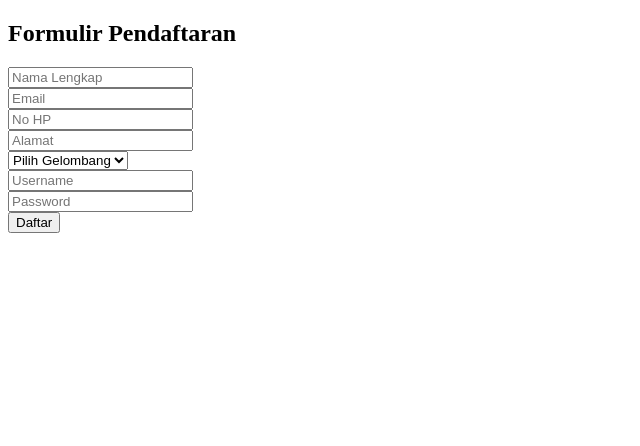
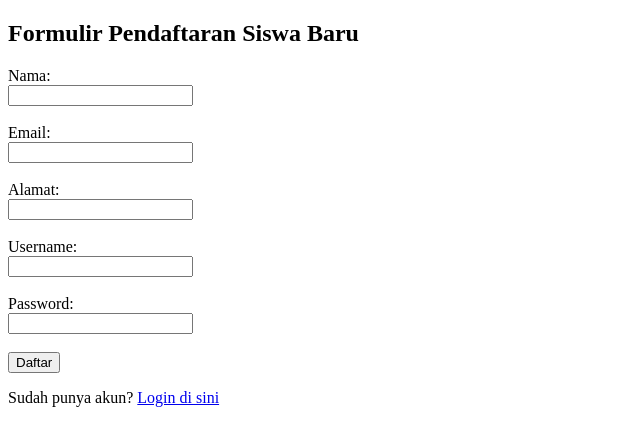
Before and after one commit to Mh250801/ppdb-web, a plain HTML site: page register.html in a window 1280 px wide. Shown: the whole page, without its empty margins (0-640 px from the left). Drawn offline with Linux system fonts and the light colour scheme.

Commit message:
Update register.html

```diff
--- a/register.html
+++ b/register.html
@@ -2,23 +2,29 @@
 <html lang="id">
 <head>
     <meta charset="UTF-8">
-    <title>Registrasi</title>
+    <meta name="viewport" content="width=device-width, initial-scale=1.0">
+    <title>Pendaftaran PPDB</title>
 </head>
 <body>
-    <h2>Formulir Pendaftaran</h2>
-    <form method="POST">
-        <input type="text" name="nama" placeholder="Nama Lengkap" required><br>
-        <input type="email" name="email" placeholder="Email" required><br>
-        <input type="text" name="no_hp" placeholder="No HP" required><br>
-        <input type="text" name="alamat" placeholder="Alamat" required><br>
-        <select name="gelombang" required>
-            <option value="">Pilih Gelombang</option>
-            <option value="Gelombang 1">Gelombang 1</option>
-            <option value="Gelombang 2">Gelombang 2</option>
-        </select><br>
-        <input type="text" name="username" placeholder="Username" required><br>
-        <input type="password" name="password" placeholder="Password" required><br>
-        <button type="submit">Daftar</button>
+    <h2>Formulir Pendaftaran Siswa Baru</h2>
+    <form action="/register" method="post">
+        <label>Nama:</label><br>
+        <input type="text" name="nama" required><br><br>
+
+        <label>Email:</label><br>
+        <input type="email" name="email" required><br><br>
+
+        <label>Alamat:</label><br>
+        <input type="text" name="alamat" required><br><br>
+
+        <label>Username:</label><br>
+        <input type="text" name="username" required><br><br>
+
+        <label>Password:</label><br>
+        <input type="password" name="password" required><br><br>
+
+        <input type="submit" value="Daftar">
     </form>
+    <p>Sudah punya akun? <a href="/login">Login di sini</a></p>
 </body>
 </html>
```
